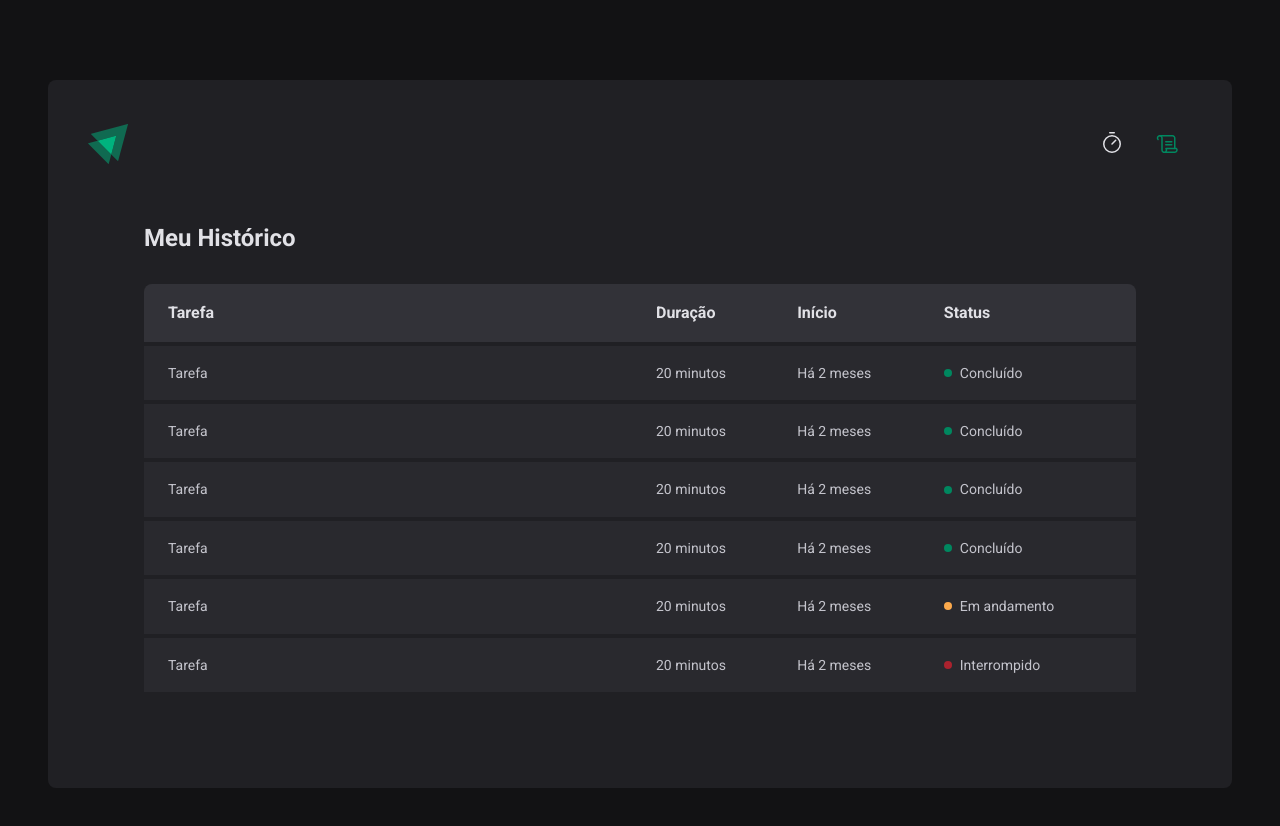
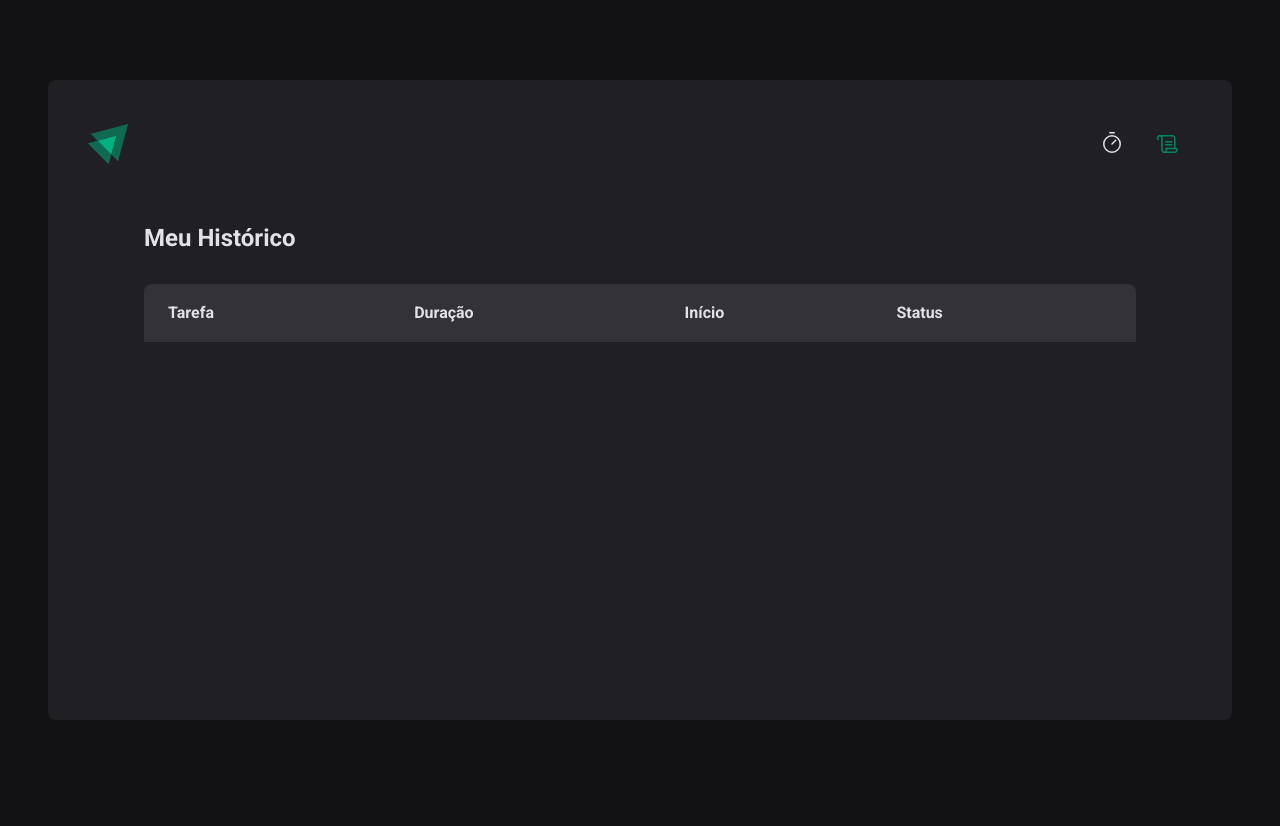
Before and after one commit to andreyaraujo-dev/ignite-reactjs-v2, a React (Vite) app in the folder 02-ignite-timer/: page /history in a window 1280 px wide. Shown: the top 826 px of the page. After the commit the page ends 800 px from the top, so only its background shows below. Built offline with nearby package versions, Linux system fonts and the light colour scheme.

Commit message:
feat: listando os projetos trabalhados

```diff
--- a/02-ignite-timer/src/contexts/CyclesContext.tsx
+++ b/02-ignite-timer/src/contexts/CyclesContext.tsx
@@ -15,6 +15,7 @@
 }
 
 interface CyclesContextType {
+  cycles: Cycle[]
   activeCycle: Cycle | undefined
   activeCycleId: string | null
   amountSecondsPassed: number
@@ -56,8 +57,6 @@
     setCycles((prevState) => [...prevState, newCycle])
     setActiveCycleId(id)
     setAmountSecondsPassed(0)
-
-    // reset()
   }
 
   function interruptCurrentCycle() {
@@ -96,6 +95,7 @@
         setSecondsPassed,
         createNewCycle,
         interruptCurrentCycle,
+        cycles,
       }}
     >
       {children}
--- a/02-ignite-timer/src/pages/History/index.tsx
+++ b/02-ignite-timer/src/pages/History/index.tsx
@@ -1,6 +1,12 @@
+import { useContext } from 'react'
+import { formatDistanceToNow } from 'date-fns'
+import ptBR from 'date-fns/locale/pt-BR'
 import { HistoryContainer, HistoryList, Status } from './styled'
+import { CyclesContext } from '../../contexts/CyclesContext'
 
 export function History() {
+  const { cycles } = useContext(CyclesContext)
+
   return (
     <HistoryContainer>
       <h1>Meu Histórico</h1>
@@ -17,54 +23,31 @@
           </thead>
 
           <tbody>
-            <tr>
-              <td>Tarefa</td>
-              <td>20 minutos</td>
-              <td>Há 2 meses</td>
-              <td>
-                <Status statusColor="green">Concluído</Status>
-              </td>
-            </tr>
-            <tr>
-              <td>Tarefa</td>
-              <td>20 minutos</td>
-              <td>Há 2 meses</td>
-              <td>
-                <Status statusColor="green">Concluído</Status>
-              </td>
-            </tr>
-            <tr>
-              <td>Tarefa</td>
-              <td>20 minutos</td>
-              <td>Há 2 meses</td>
-              <td>
-                <Status statusColor="green">Concluído</Status>
-              </td>
-            </tr>
-            <tr>
-              <td>Tarefa</td>
-              <td>20 minutos</td>
-              <td>Há 2 meses</td>
-              <td>
-                <Status statusColor="green">Concluído</Status>
-              </td>
-            </tr>
-            <tr>
-              <td>Tarefa</td>
-              <td>20 minutos</td>
-              <td>Há 2 meses</td>
-              <td>
-                <Status statusColor="yellow">Em andamento</Status>
-              </td>
-            </tr>
-            <tr>
-              <td>Tarefa</td>
-              <td>20 minutos</td>
-              <td>Há 2 meses</td>
-              <td>
-                <Status statusColor="red">Interrompido</Status>
-              </td>
-            </tr>
+            {cycles.map((cycle) => (
+              <tr key={cycle.id}>
+                <td>{cycle.task}</td>
+                <td>{cycle.minutesAmount} minutos</td>
+                <td>
+                  {formatDistanceToNow(cycle.startDate, {
+                    addSuffix: true,
+                    locale: ptBR,
+                  })}
+                </td>
+                <td>
+                  {cycle.finishedDate && (
+                    <Status statusColor="green">Concluído</Status>
+                  )}
+
+                  {cycle.interruptedDate && (
+                    <Status statusColor="red">Interrompido</Status>
+                  )}
+
+                  {!cycle.finishedDate && !cycle.interruptedDate && (
+                    <Status statusColor="yellow">Em andamento</Status>
+                  )}
+                </td>
+              </tr>
+            ))}
           </tbody>
         </table>
       </HistoryList>
--- a/02-ignite-timer/src/pages/Home/index.tsx
+++ b/02-ignite-timer/src/pages/Home/index.tsx
@@ -34,14 +34,19 @@
     },
   })
 
-  const { handleSubmit, watch } = newCycleForm
+  const { handleSubmit, watch, reset } = newCycleForm
+
+  function handleCreateNewCycle(data: NewCycleFormData) {
+    createNewCycle(data)
+    reset()
+  }
 
   const task = watch('task')
   const isSubmitDisabled = !task
 
   return (
     <HomeContainer>
-      <form onSubmit={handleSubmit(createNewCycle)}>
+      <form onSubmit={handleSubmit(handleCreateNewCycle)}>
         <FormProvider {...newCycleForm}>
           <NewCycleForm />
         </FormProvider>
```
